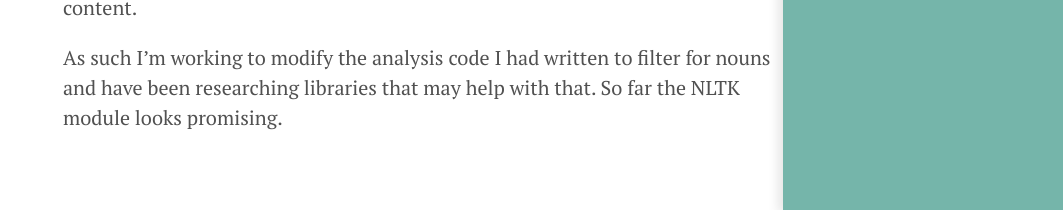
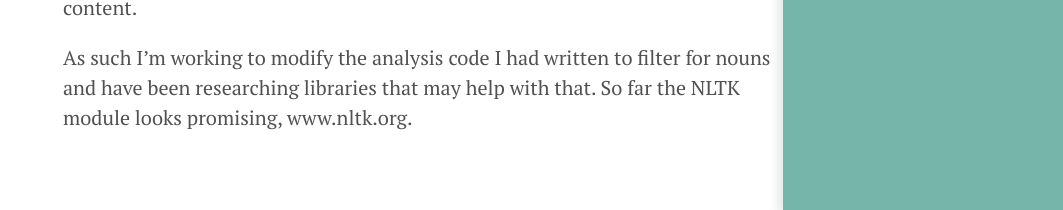
Before and after one commit to jenni-niels/CREU, a Jekyll site: the page built from _posts/2017-11-5-Further-Transcript-Keyword-Analysis.md, in a window 1280 px wide and 942 px high. Shown: the part 729-939 px from the top of the window, without its empty margins (217-1280 px from the left). Built offline with Jekyll 4.4.1, drawn with Linux system fonts in a browser that asks for light colours; our own code applies the rules of GitHub Pages for plain Markdown files.

Commit message:
blog update

```diff
--- a/_posts/2017-11-5-Further-Transcript-Keyword-Analysis.md
+++ b/_posts/2017-11-5-Further-Transcript-Keyword-Analysis.md
@@ -6,4 +6,4 @@ It appears that in the prior study, many of the most common words in the transcr
 
 This produced results were the top words more apparently aligned with the study.  (see. "um, pieces, uumm, sort, ok, think").  However, we still see a lot of hesitation markers, simple verbs, and adjectives that can't give us cognitive content with out their context.  Consequentially we decided to focus first on recognizing top nouns ("pieces, guess, baxter, tool, wheels"), specifically key ones of interest, as they provide a more concrete self-contained semantic content.
 
-As such I'm working to modify the analysis code I had written to filter for nouns and have been researching libraries that may help with that. So far the NLTK module looks promising. <www.nltk.org>
+As such I'm working to modify the analysis code I had written to filter for nouns and have been researching libraries that may help with that. So far the NLTK module looks promising, www.nltk.org.
```
